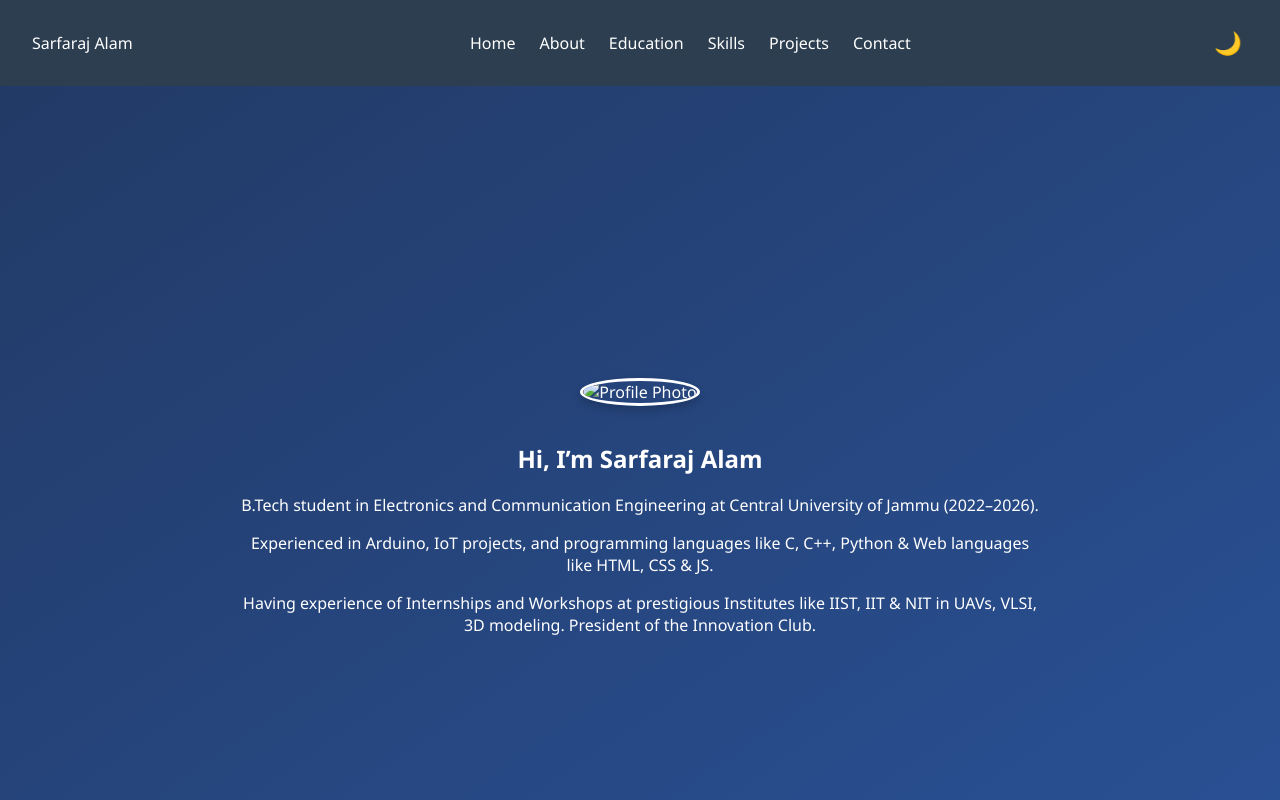
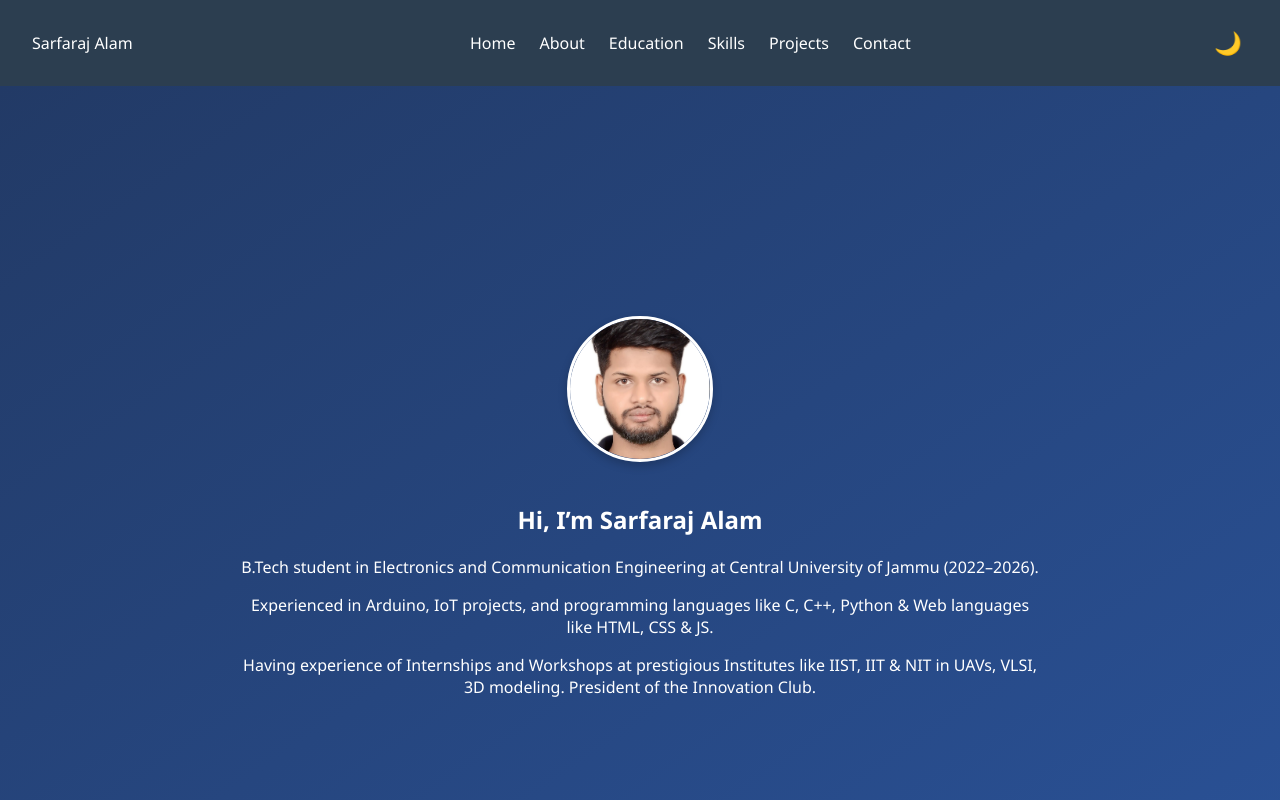
Before and after one commit to SA100853/Student-Portfolio, a plain HTML site: page index.html in a window 1280 px wide. Shown: the top 800 px of the page. Drawn offline with nearby package versions, Linux system fonts and the light colour scheme.

Commit message:
Update index.html

```diff
--- a/index.html
+++ b/index.html
@@ -27,7 +27,7 @@
 
   <section class="hero" id="hero">
     <div class="hero-content" data-aos="fade-up">
-      <img src=".github/r.jpg" alt="Profile Photo "
+      <img src="r.jpg" alt="Profile Photo "
      class="hero-pic" />
       <h1>Hi, I’m Sarfaraj Alam</h1>
       <p><a href=""></a> B.Tech student in Electronics and Communication Engineering at Central University of Jammu (2022–2026).</p>
```
